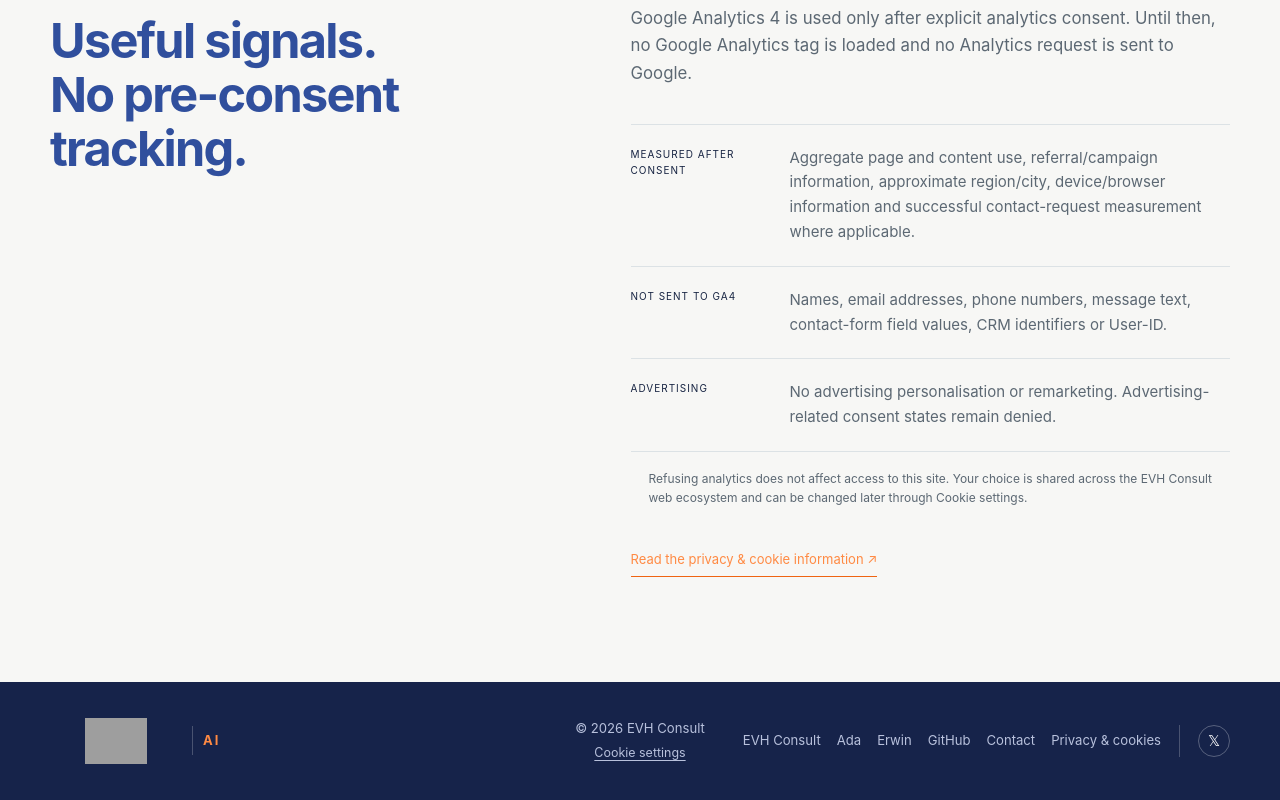
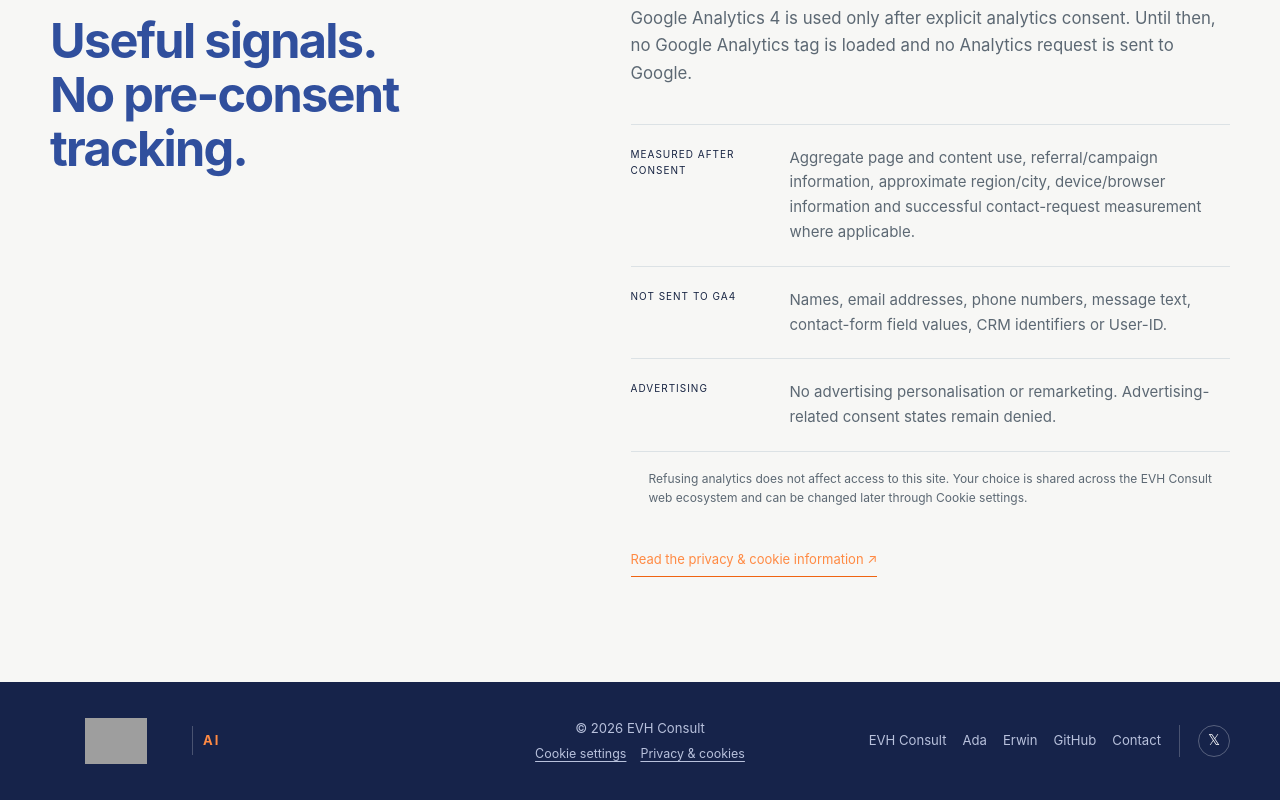
Before and after one commit to EVH-Consult/ai.evhconsult.eu, a Next.js app in the folder src/web/: page / in a window 1280 px wide. Shown: the part 2503-3303 px from the top of the page. Built offline with nearby package versions, Linux system fonts and the light colour scheme; grey boxes are pictures that could not be loaded.

Commit message:
EVHC-69 harmonize footer privacy controls

```diff
--- a/src/web/app/page.tsx
+++ b/src/web/app/page.tsx
@@ -99,7 +99,7 @@ export default function Home() {
             <span className="brand-divider" aria-hidden="true" />
             <span className="brand-ai">AI</span>
           </a>
-          <p>© 2026 EVH Consult</p><div className="footer-right"><nav className="footer-links" aria-label="Footer navigation"><a href="https://evhconsult.eu">EVH Consult</a><a href="https://ada.evhconsult.eu">Ada</a><a href="https://erwin.evhconsult.eu">Erwin</a><a href="https://github.com/EVH-Consult/ai.evhconsult.eu">GitHub</a><a href="https://evhconsult.eu/contact.html?source=ai.evhconsult.eu&path=%2F">Contact</a></nav><div className="footer-social" aria-label="EVH Consult AI/R&D social links"><a className="social-link" href="https://x.com/EVHConsultAI" aria-label="EVH Consult AI/R&D on X" title="EVH Consult AI/R&D on X">𝕏</a></div></div></div></footer>
+          <div className="footer-meta"><p className="footer-copyright">© 2026 EVH Consult</p><nav className="footer-policy-links" aria-label="Privacy and cookie controls"><button type="button" className="evh-cookie-settings" data-cookie-settings>Cookie settings</button><a href="https://evhconsult.eu/privacy.html" data-privacy-link>Privacy &amp; cookies</a></nav></div><div className="footer-right"><nav className="footer-links" aria-label="Footer navigation"><a href="https://evhconsult.eu">EVH Consult</a><a href="https://ada.evhconsult.eu">Ada</a><a href="https://erwin.evhconsult.eu">Erwin</a><a href="https://github.com/EVH-Consult/ai.evhconsult.eu">GitHub</a><a href="https://evhconsult.eu/contact.html?source=ai.evhconsult.eu&path=%2F">Contact</a></nav><div className="footer-social" aria-label="EVH Consult AI/R&D social links"><a className="social-link" href="https://x.com/EVHConsultAI" aria-label="EVH Consult AI/R&D on X" title="EVH Consult AI/R&D on X">𝕏</a></div></div></div></footer>
     </main>
   );
 }
--- a/src/web/public/consent.css
+++ b/src/web/public/consent.css
@@ -8,5 +8,5 @@
 .evh-consent a{color:#304f9d;text-decoration:underline;text-underline-offset:3px}.evh-consent-actions{display:flex;flex-wrap:wrap;gap:8px;margin-top:14px}
 .evh-consent-actions button{appearance:none;min-height:38px;padding:8px 12px;border:1px solid #304f9d;border-radius:7px;background:#fff;color:#304f9d;font:inherit;font-weight:700;cursor:pointer}
 .evh-consent-actions button[data-consent-accept],.evh-consent-actions button[data-consent-refuse]{background:#304f9d;color:#fff}.evh-consent-actions button[data-consent-close]{border-color:rgba(23,36,66,.28);color:#172442}.evh-consent-actions button:hover{filter:brightness(.96)}
-.evh-footer-settings{display:block;margin-top:3px;text-align:center}.evh-cookie-settings{appearance:none!important;border:0!important;border-radius:0!important;background:transparent!important;padding:0!important;color:inherit!important;box-shadow:none!important;font:inherit!important;font-size:.78rem!important;font-weight:400!important;line-height:1.35!important;cursor:pointer;text-decoration:underline;text-underline-offset:3px}.evh-cookie-settings:hover{opacity:.82}.evh-cookie-settings:focus-visible{outline:2px solid currentColor;outline-offset:3px}
-@media(max-width:560px){.evh-consent{bottom:12px;width:calc(100vw - 24px);padding:16px}.evh-consent.evh-consent-settings{width:calc(100vw - 24px)}.evh-consent-actions button{flex:1 1 100%}}
+.footer-meta{display:flex;min-width:0;flex-direction:column;align-items:center;gap:6px;text-align:center}.footer-policy-links{display:flex;align-items:center;justify-content:center;gap:14px;flex-wrap:wrap;font-size:.78rem;line-height:1.35}.footer-policy-links a,.evh-cookie-settings{color:inherit!important;font:inherit!important;font-size:inherit!important;font-weight:400!important;text-decoration:underline;text-underline-offset:3px}.evh-cookie-settings{appearance:none!important;border:0!important;border-radius:0!important;background:transparent!important;padding:0!important;box-shadow:none!important;cursor:pointer}.footer-policy-links a:hover,.evh-cookie-settings:hover{opacity:.82}.footer-policy-links a:focus-visible,.evh-cookie-settings:focus-visible{outline:2px solid currentColor;outline-offset:3px}
+@media(max-width:560px){.evh-consent{bottom:12px;width:calc(100vw - 24px);padding:16px}.evh-consent.evh-consent-settings{width:calc(100vw - 24px)}.evh-consent-actions button{flex:1 1 100%}.footer-policy-links{gap:10px 14px}}
--- a/src/web/public/consent.js
+++ b/src/web/public/consent.js
@@ -163,30 +163,48 @@
       if (event.key === 'Escape' && settingsMode && !panel.hidden) closePanel();
     });
 
-    document.querySelectorAll('.footer-links, .footer-nav').forEach((footerLinks) => {
-      const existingPrivacy = Array.from(footerLinks.querySelectorAll('a')).find((link) => link.href === PRIVACY_URL);
-      if (!existingPrivacy && !footerLinks.querySelector('[data-privacy-link]')) {
-        const privacy = document.createElement('a');
+    document.querySelectorAll('.site-footer').forEach((footer) => {
+      const copyright = Array.from(footer.querySelectorAll('p')).find((item) => item.textContent.includes('©'));
+      if (!copyright) return;
+      copyright.classList.add('footer-copyright');
+
+      let meta = footer.querySelector('.footer-meta');
+      if (!meta) {
+        meta = document.createElement('div');
+        meta.className = 'footer-meta';
+        copyright.replaceWith(meta);
+        meta.appendChild(copyright);
+      }
+
+      let controls = meta.querySelector('.footer-policy-links');
+      if (!controls) {
+        controls = document.createElement('nav');
+        controls.className = 'footer-policy-links';
+        controls.setAttribute('aria-label', 'Privacy and cookie controls');
+        meta.appendChild(controls);
+      }
+
+      let settings = footer.querySelector('[data-cookie-settings]');
+      if (!settings) {
+        settings = document.createElement('button');
+        settings.type = 'button';
+        settings.className = 'evh-cookie-settings';
+        settings.textContent = 'Cookie settings';
+        settings.dataset.cookieSettings = '';
+      }
+
+      let privacy = footer.querySelector('[data-privacy-link]')
+        || Array.from(footer.querySelectorAll('a')).find((link) => link.href === PRIVACY_URL);
+      if (!privacy) {
+        privacy = document.createElement('a');
         privacy.href = PRIVACY_URL;
         privacy.textContent = 'Privacy & cookies';
         privacy.dataset.privacyLink = '';
-        footerLinks.appendChild(privacy);
       }
+
+      controls.append(settings, privacy);
+      footer.querySelector('.evh-footer-settings')?.remove();
     });
-
-    document.querySelectorAll('.site-footer [data-cookie-settings]').forEach((button) => button.remove());
-    const copyright = Array.from(document.querySelectorAll('.site-footer p')).find((item) => item.textContent.includes('©'));
-    if (copyright && !copyright.querySelector('[data-cookie-settings]')) {
-      const wrapper = document.createElement('span');
-      wrapper.className = 'evh-footer-settings';
-      const settings = document.createElement('button');
-      settings.type = 'button';
-      settings.className = 'evh-cookie-settings';
-      settings.textContent = 'Cookie settings';
-      settings.dataset.cookieSettings = '';
-      wrapper.appendChild(settings);
-      copyright.appendChild(wrapper);
-    }
 
     document.querySelectorAll('[data-cookie-settings]').forEach((button) => {
       button.addEventListener('click', () => openPanel(true, button));
```
